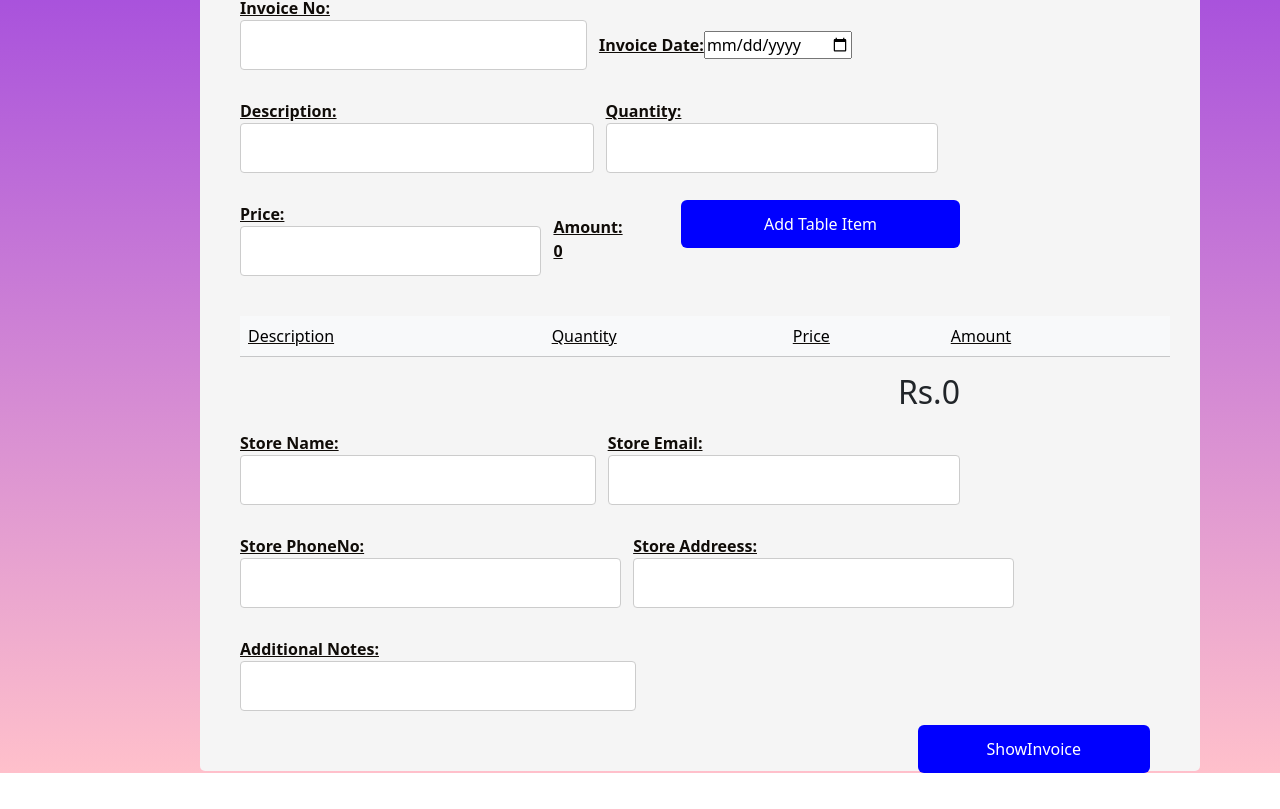
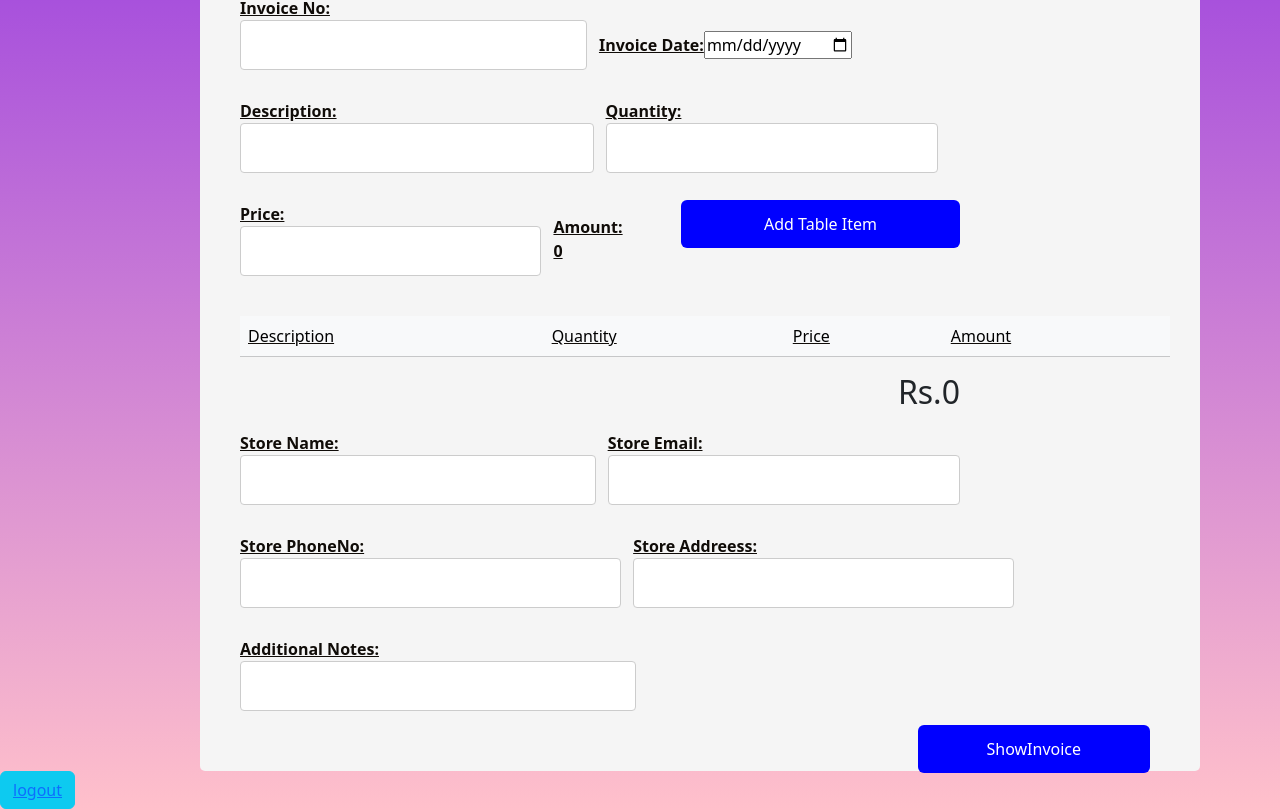
Before and after one commit to bhavanilakshmi23/Frontend2, a React (Create React App) app: page /dashboard in a window 1280 px wide. Shown: the part 279-1088 px from the top of the page. Before the commit the page ends 1052 px from the top, so only its background shows below. Built offline with nearby package versions, Linux system fonts and the light colour scheme.

Commit message:
Update Dashboard.js

```diff
--- a/src/components/Dashboard.js
+++ b/src/components/Dashboard.js
@@ -1,6 +1,7 @@
 
 import React, {useState} from 'react'
 import Table from './Table'
+import { Link } from 'react-router-dom'
 
 const Dashboard = () => {
 const[showInvoice,setShowInvoice]=useState(false)
@@ -192,6 +193,10 @@ const handleprint=()=>{
   </>)
 }
 </div>
+
+    <div className='link'>
+     <button className='btn btn-info'><Link to='/sign-in'>logout</Link></button>
+              </div>
  </>
 
   )
```
